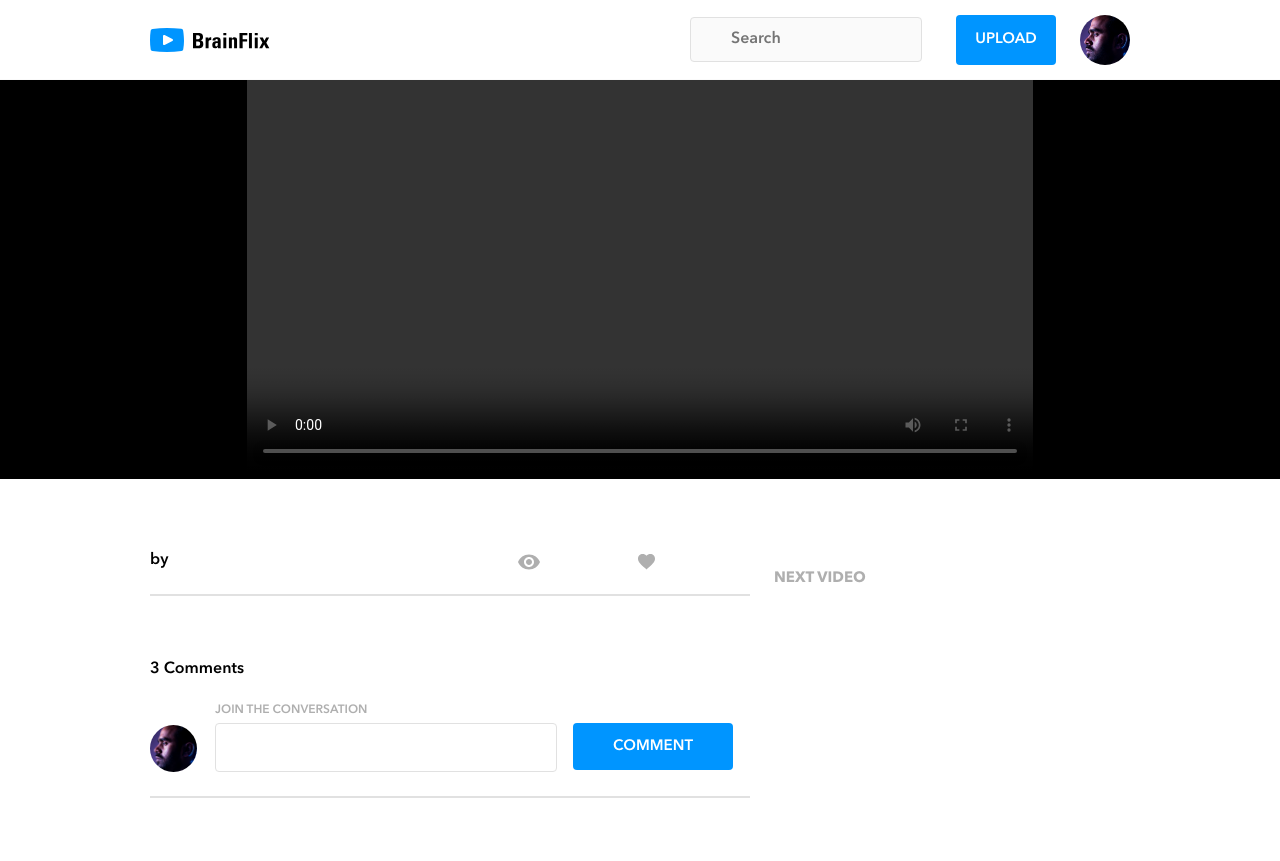
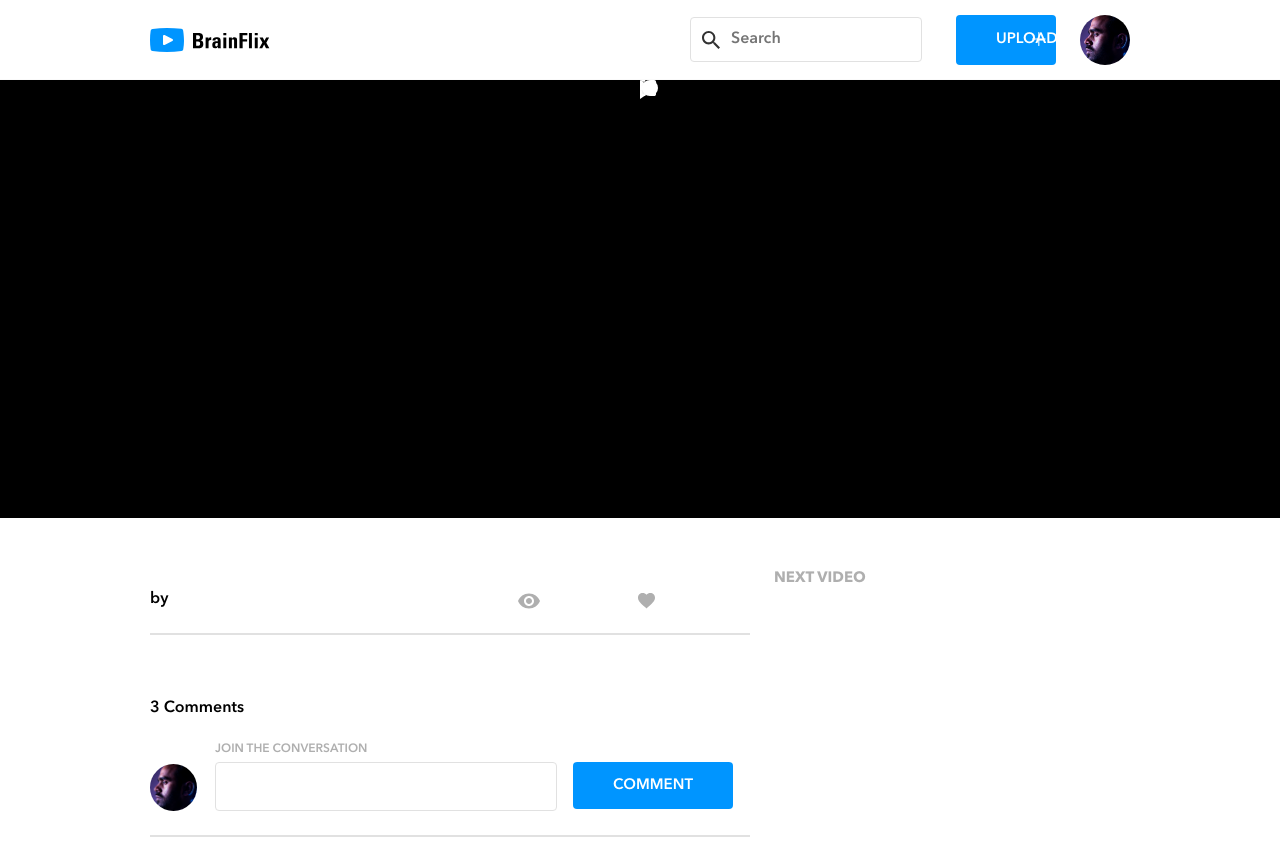
Before and after one commit to rafaymakes/rafay-ali-brainflix, a React (Create React App) app in the folder Client/: page / in a window 1280 px wide. Before the commit the page ends 822 px from the top, so only its background shows below. Built offline with nearby package versions, Linux system fonts and the light colour scheme; no server answers.

Commit message:
upload functionality working

```diff
--- a/Client/src/Components/Header/header.jsx
+++ b/Client/src/Components/Header/header.jsx
@@ -3,6 +3,7 @@ import { BrowserRouter as Router, Route, Switch, Link } from "react-router-dom";
 import './header.scss';
 import Logo from '../../Assets/Logo/Logo-brainflix.jsx';
 import userIcon from './../../Assets/Images/Mohan-muruge.jpg';
+import uploadIcon from './../../Assets/Icons/SVG/Icon-upload.svg';
 
 class Header extends React.Component {
     render() {
@@ -17,7 +18,7 @@ class Header extends React.Component {
                     <input className='header__input' type='text' placeholder='Search' />
                     <div className='header__box'>
                         <Link className='header__searchlink' to='/Upload'>
-                            <button className='header__search'>UPLOAD</button>
+                            <button className='header__search'><img className='header__uploadicon' src={uploadIcon} />UPLOAD</button>
                         </Link>
                         <img className='header__usericon' alt='your profile picture' src={userIcon} />
                     </div>
--- a/Client/src/Components/Header/header.scss
+++ b/Client/src/Components/Header/header.scss
@@ -54,6 +54,8 @@
         border: solid 1px $mercury;
         border-radius: 4px;
         background-color: $alabaster;
+        background: url(./../../Assets/Icons/SVG/Icon-search.svg) no-repeat;
+        background-position: 5%;
         color: $black;
 
         @include desktop{
@@ -85,6 +87,8 @@
         border: none;
         border-radius: 4px;
         color: white;
+        position: relative;
+        padding-left: 40px;
 
         @include tablet{
             width: 100px;
@@ -107,4 +111,10 @@
         border-radius: 100%;
         object-fit: cover;
     }
+
+    &__uploadicon{
+        position: absolute;
+        left: 75px;
+        top: 17px;
+    }
 }
--- a/Client/src/Components/Upload/Uploader/Uploader.jsx
+++ b/Client/src/Components/Upload/Uploader/Uploader.jsx
@@ -7,7 +7,7 @@ class Uploader extends React.Component {
         return (
             <section className='upload'>
                 <h1 className='upload__title'>Upload Video</h1>
-                <form className='upload__form'>
+                <form className='upload__form' method="POST" action="http://localhost:8080/upload">
                     <div className='upload__nobuttons'>
                         <div className='upload__thumbnail'>
                             <label className='upload__thumblabel' for='preview'>VIDEO THUMBNAIL</label>
@@ -15,13 +15,13 @@ class Uploader extends React.Component {
                         </div>
                         <div className='upload__nopreview'>
                             <label className='upload__label upload__titlelabel' for="titleinp">TITLE YOUR VIDEO</label>
-                            <input className='upload__titleinput upload__text' id='titleinp' placeholder='Add a title to your video' type='text'></input>
+                            <input className='upload__titleinput upload__text' name='title' id='titleinp' placeholder='Add a title to your video' type='text'></input>
                             <label className='upload__label upload__desclabel' for="descinp">ADD A VIDEO DESCRIPTION</label>
-                            <input className='upload__descriptioninput upload__text' id='descinp' placeholder='Add a description of your video' type='textarea'></input>
+                            <input className='upload__descriptioninput upload__text' name='description' id='descinp' placeholder='Add a description of your video' type='textarea'></input>
                         </div>
                     </div>
                     <div className='upload__buttons'>
-                        <button className='upload__publish' type='button'>PUBLISH</button>
+                        <button className='upload__publish' type='submit'>PUBLISH</button>
                         <button className='upload__cancel'>CANCEL</button>
                     </div>
                 </form>
--- a/Client/src/Components/Video/video.jsx
+++ b/Client/src/Components/Video/video.jsx
@@ -2,12 +2,30 @@ import React from 'react';
 import './video.scss';
 import ViewIcon from '../../Assets/Icons/SVG/Icon-views.svg';
 import LikeIcon from '../../Assets/Icons/SVG/Icon-likes.svg';
+import fullscreen from '../../Assets/Icons/SVG/Icon-fullscreen.svg';
+import pause from '../../Assets/Icons/SVG/Icon-pause.svg';
+import play from '../../Assets/Icons/SVG/Icon-play.svg';
+import scrubber from '../../Assets/Icons/SVG/Icon-scrubber-control.svg';
+import volume from '../../Assets/Icons/SVG/Icon-volume.svg';
+
 
 const Video = (props) => {
     return (
         <section className='video'>
             <div className='video__videoplayer'>
-                <video className='video__videocontent' controls poster={props.mainVideoProp.image} ></video>
+                <div className='video__controls'>
+                    {/* <img className='video__pause' src={pause}></img> */}
+                    <div className='video__playbox'>
+                        <img className='video__play' src={play}></img>
+                    </div>
+                    <img className='video__scrubber' src={scrubber}></img>
+                    <div className='video__fullnVol'>
+                        <img className='video__fullscreen' src={fullscreen}></img>
+                        <img className='video__volume' src={volume}></img>
+                    </div>
+                    <video className='video__videocontent' poster={props.mainVideoProp.image} >
+                    </video>
+                </div>
             </div>
             <div className='video__description'>
                 <div className='video__top'>
--- a/Client/src/Components/Video/video.scss
+++ b/Client/src/Components/Video/video.scss
@@ -10,10 +10,21 @@ body{
 
     &__videoplayer{
         background-color: black;
+        height: 55vw;
+
+        @include tablet{
+            height: 390px;
+        }
+
+        @include desktop{
+            height: 438px;
+        }
     }
 
     &__videocontent{
         width: 100%;
+        height: 100%;
+        object-fit: contain;
 
         @include tablet{
             width: 700px;
@@ -23,6 +34,18 @@ body{
             width: 786px;
         }
     }
+
+    &__controls{
+        position: relative;
+    }
+
+    &__fullscreen, &__pause, &__play, &__scrubber, &__volume{
+        position: absolute;
+    }
+
+    // &__fullscreen{
+    //     top: 90%;
+    // }
 
     &__description{
         padding: 0 16px 20px 16px;
```
Also changed, not shown: 1 other file (tests, documents, lock files or other folders).
